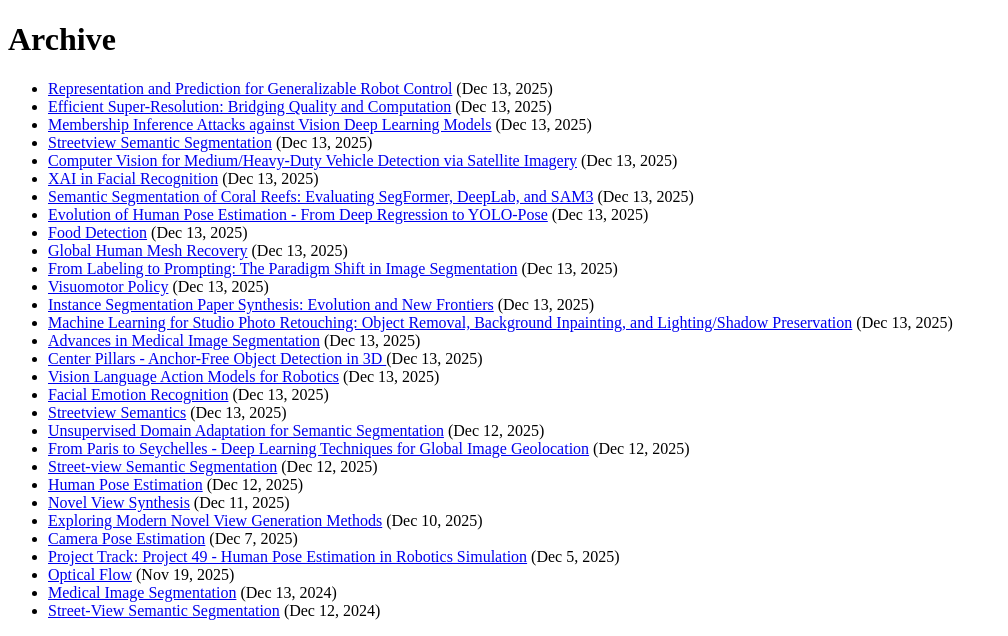
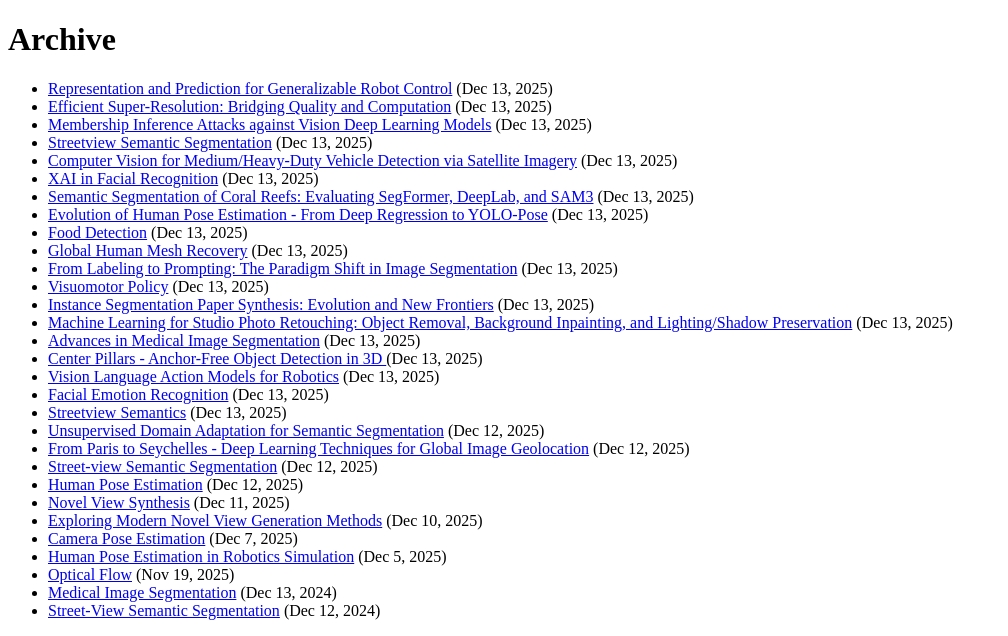
Before and after one commit to UCLAdeepvision/CS163-Projects-2025Fall, a Jekyll site: the page built from archive.html, in a window 1280 px wide, cut to the strip 208-844 px from the top of the page. Shown: the whole strip, without its empty margins (0-1008 px from the left). Built offline with Jekyll 4.4.1, drawn with Linux system fonts in a browser that asks for light colours.

Commit message:
Manual edits for PR #12

```diff
--- a/_posts/2025-12-05-team49-human-pose.md
+++ b/_posts/2025-12-05-team49-human-pose.md
@@ -1,13 +1,13 @@
 ---
 layout: post
 comments: true
-title: "Project Track: Project 49 - Human Pose Estimation in Robotics Simulation"
+title: "Human Pose Estimation in Robotics Simulation"
 author: Jeffrey Le
 date: 2025-12-05
 ---
 
 
-> Human pose estimation is the task of detecting and localizing key human joints from 2D images or video. These joints are typically represented as keypoints connected by a skeletal structure, forming a pose representation. Pose estimation has found applications in areas such as physiotherapy, animation, sports analytics, and robotics.
+> [Project Track] Human pose estimation is the task of detecting and localizing key human joints from 2D images or video. These joints are typically represented as keypoints connected by a skeletal structure, forming a pose representation. Pose estimation has found applications in areas such as physiotherapy, animation, sports analytics, and robotics.
 
 
 <!--more-->
```
